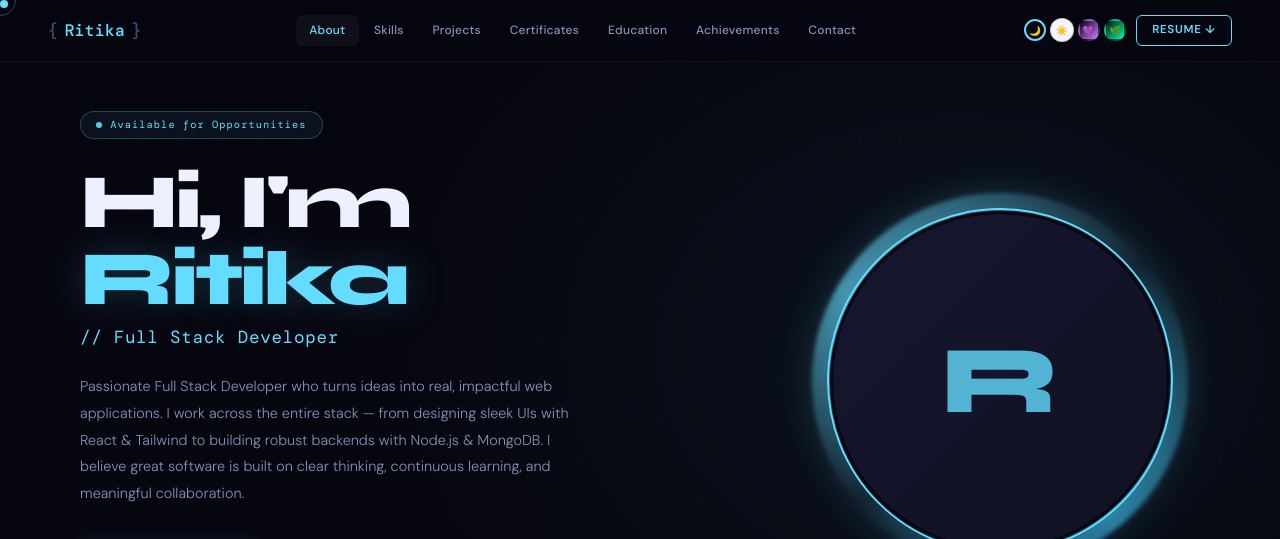
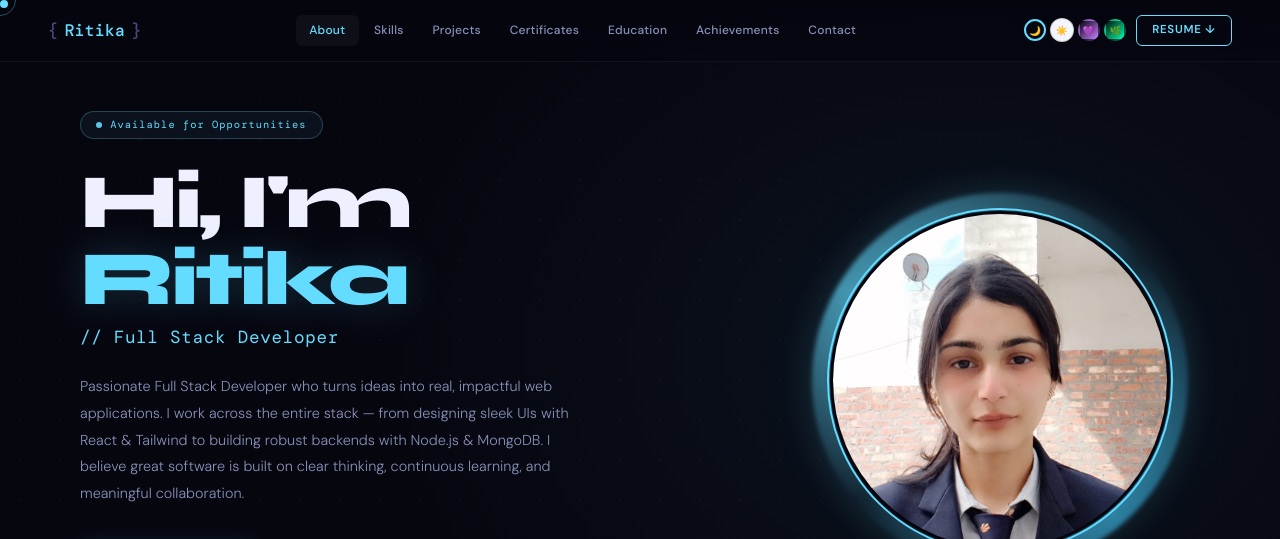
Before and after one commit to Ritikaa2/PortfolioRitika, a plain HTML site: page index.html in a window 1280 px wide. Shown: the top 539 px of the page. Drawn offline with nearby package versions, Linux system fonts and the light colour scheme; a web font is replaced by a local one.

Commit message:
Update index.html

```diff
--- a/index.html
+++ b/index.html
@@ -639,7 +639,7 @@ footer{background:var(--bg);border-top:1px solid var(--border);padding:2rem 2.5r
         <div class="p-spin"></div>
         <div class="p-glow"></div>
         <div class="p-photo">
-          <img src="Vansh.jpeg" alt="Ritika"
+          <img src="profile.jpeg" alt="Ritika"
             onerror="this.style.display='none';this.parentNode.insertAdjacentHTML('beforeend','<div class=\'p-init\'>R</div>')">
         </div>
         <!-- <div class="pb pb1">⚡ React.js</div>
```
